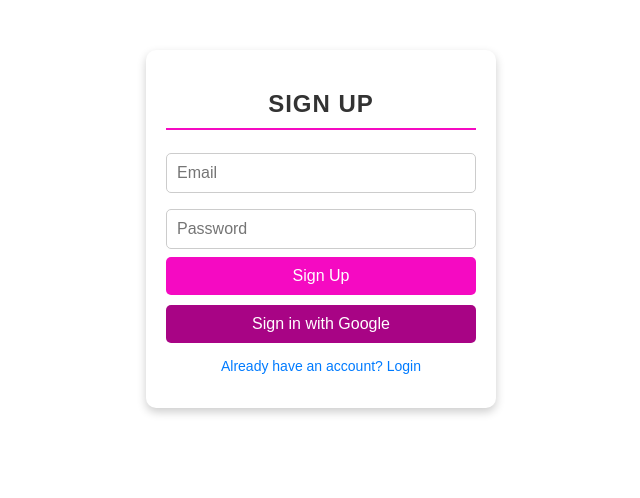
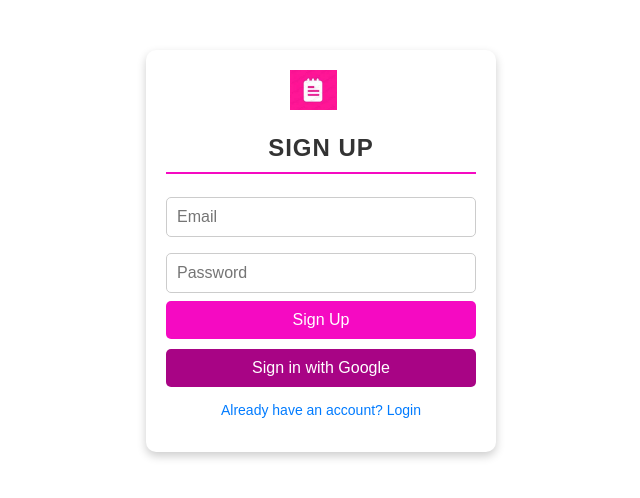
Before and after one commit to KlavitoOfTech/Notes-app, a React (Create React App) app: page /signup in a window 1280 px wide. Shown: the top 498 px of the page, without its empty margins (319-959 px from the left). Built offline with nearby package versions, Linux system fonts and the light colour scheme; the HTML template or start-up script is replaced by a standard one.

Commit message:
added the notes logo to the signup

```diff
--- a/src/components/signup.js
+++ b/src/components/signup.js
@@ -2,6 +2,7 @@ import { useState } from "react";
 import { auth, googleProvider } from "../firebase";
 import { createUserWithEmailAndPassword, signInWithEmailAndPassword, signInWithPopup } from "firebase/auth";
 import { useNavigate } from "react-router-dom";
+import logo from "../notes-logo.jpg"; // Your logo path
 import "../styles/signup.css";
 
 const AuthPage = () => {
@@ -37,7 +38,7 @@ const AuthPage = () => {
 
   return (
     <div className="signup-container">
-      <h2>{isSignUp ? "Sign Up" : "Login"}</h2>
+        <span><img src={logo} alt="App Logo" className="logo" /><h2>{isSignUp ? "Sign Up" : "Login"}</h2></span>
         <input type="email" placeholder="Email" onChange={(e) => setEmail(e.target.value)} />
         <input type="password" placeholder="Password" onChange={(e) => setPassword(e.target.value)} />
         <button className="signup-btn" onClick={handleAuth}>
```
Lines whose indentation alone changed are shown as unchanged.
